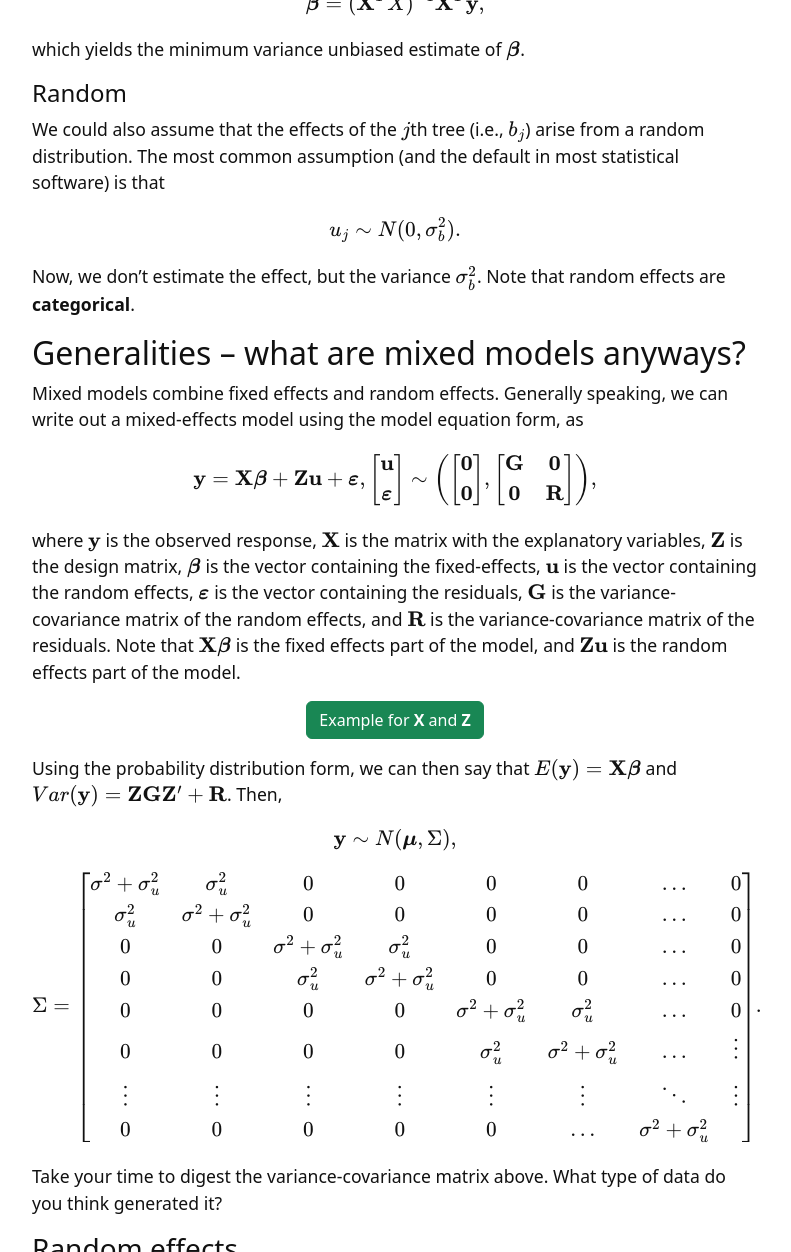
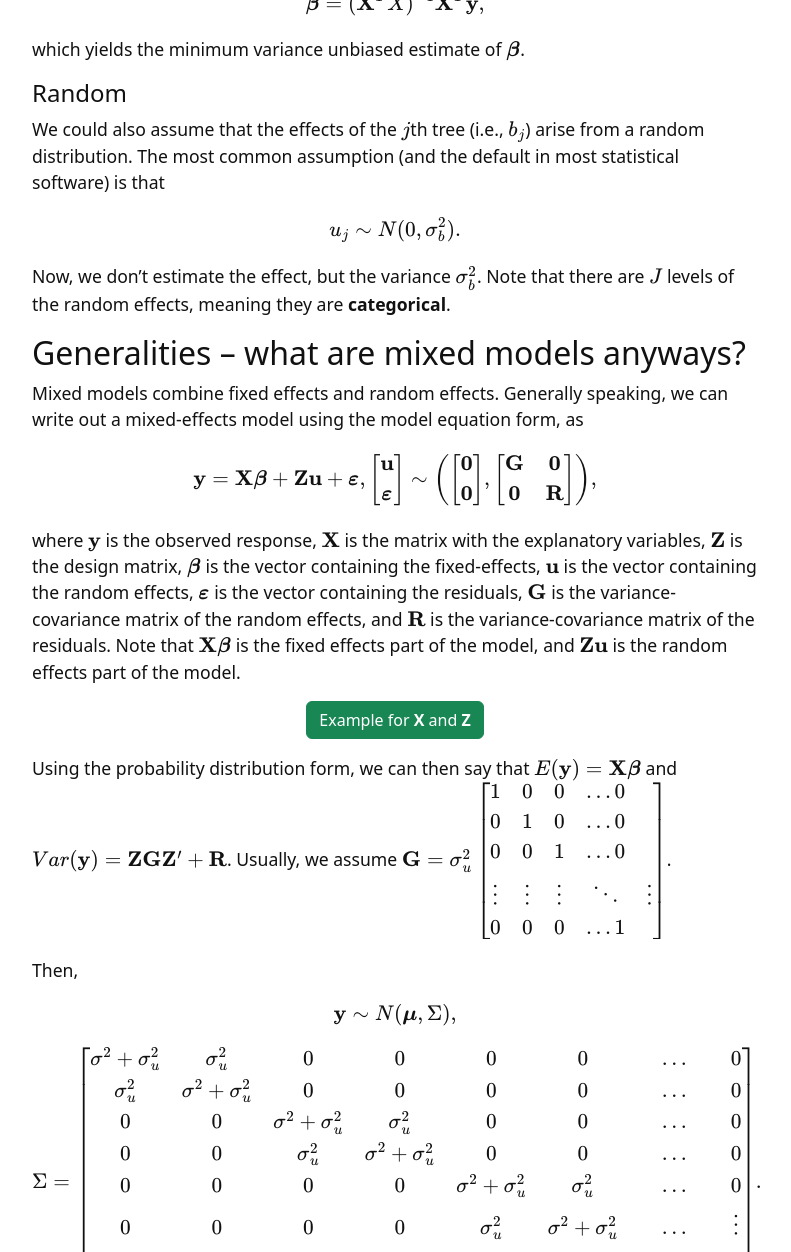
Before and after one commit to jlacasa/mixed-models-spring25, a Jekyll site: the page built from content/1-intro.md, in a window 1280 px wide and 1400 px high, scrolled down 8098 px, cut to the strip 0-1252 px from the top of the window. Shown: the whole strip, without its empty margins (245-1036 px from the left). Built offline with Jekyll 4.4.1, drawn with Linux system fonts in a browser that asks for light colours; formulas are drawn with MathJax 3.

Commit message:
G matrix

```diff
--- a/content/1-intro.md
+++ b/content/1-intro.md
@@ -337,7 +337,7 @@ The most common assumption (and the default in most statistical software) is tha
 $$u_j \sim N(0, \sigma^2_b).$$
 
 Now, we don't estimate the effect, but the variance $$\sigma^2_b$$.
-Note that random effects are **categorical**.
+Note that there are $$J$$ levels of the random effects, meaning they are **categorical**.
 
 ## Generalities -- what are mixed models anyways?
 
@@ -430,7 +430,17 @@ $$\begin{array}{ccc}
 0 & 0 & 0 & 0 & 1 \end{bmatrix}$$
 " %}
 
-Using the probability distribution form, we can then say that $$E(\mathbf{y}) = \mathbf{X}\boldsymbol{\beta}$$ and $$Var(\mathbf{y}) = \mathbf{Z}\mathbf{G}\mathbf{Z}' + \mathbf{R}$$. Then,
+Using the probability distribution form, we can then say that $$E(\mathbf{y}) = \mathbf{X}\boldsymbol{\beta}$$
+and $$Var(\mathbf{y}) = \mathbf{Z}\mathbf{G}\mathbf{Z}' + \mathbf{R}$$.
+Usually, we assume $$\mathbf{G} = \sigma^2_u
+\begin{bmatrix} 1 & 0 & 0 & \dots 0 \\
+0 & 1 & 0 & \dots 0 \\
+0 & 0 & 1 & \dots 0 \\
+\vdots & \vdots & \vdots & \ddots & \vdots \\
+0 & 0 & 0 & \dots 1
+\end{bmatrix} $$.
+
+Then,
 
 $$\mathbf{y} \sim N(\boldsymbol{\mu}, \Sigma),$$
 
```
